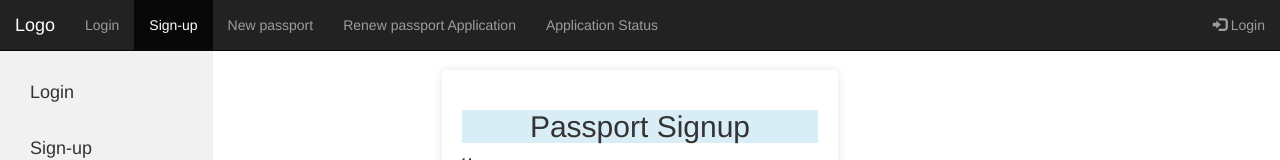
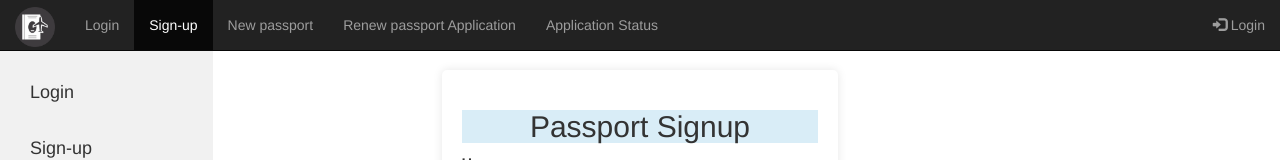
Before and after one commit to Shwetawaghulde/Passport_application, a plain HTML site: page sign-up1.html in a window 1280 px wide. Shown: the top 160 px of the page. Drawn offline with nearby package versions, Linux system fonts and the light colour scheme; a script that the page names is missing.

Commit message:
Update sign-up1.html

```diff
--- a/sign-up1.html
+++ b/sign-up1.html
@@ -94,7 +94,7 @@
         <span class="icon-bar"></span>
         <span class="icon-bar"></span>
       </button>
-      <a class="navbar-brand" href="#">Logo</a>
+      <a class="navbar-brand logo" href="#"><img src="plane.png" alt="Airplane Logo"></a>
     </div>
     <div class="collapse navbar-collapse" id="myNavbar">
       <ul class="nav navbar-nav">
```
